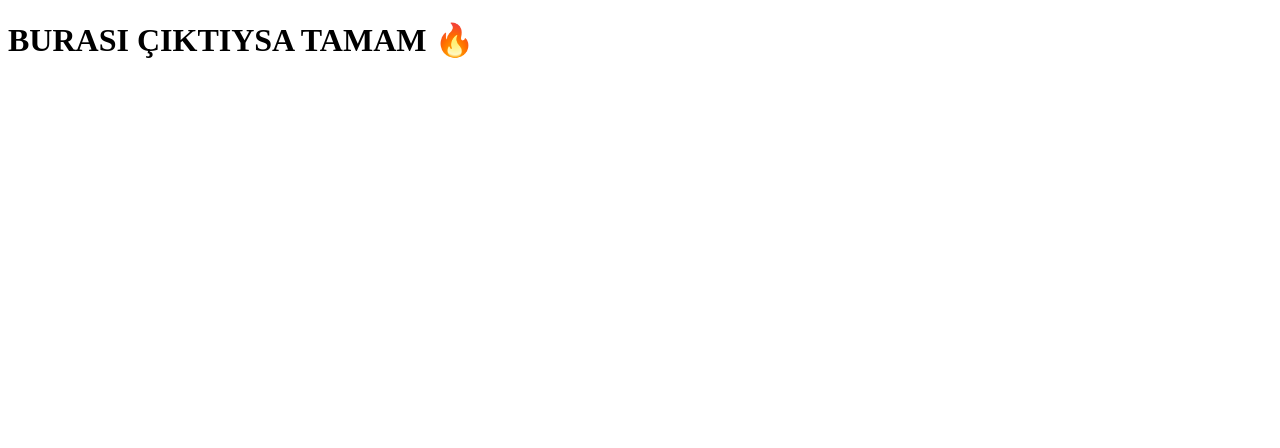
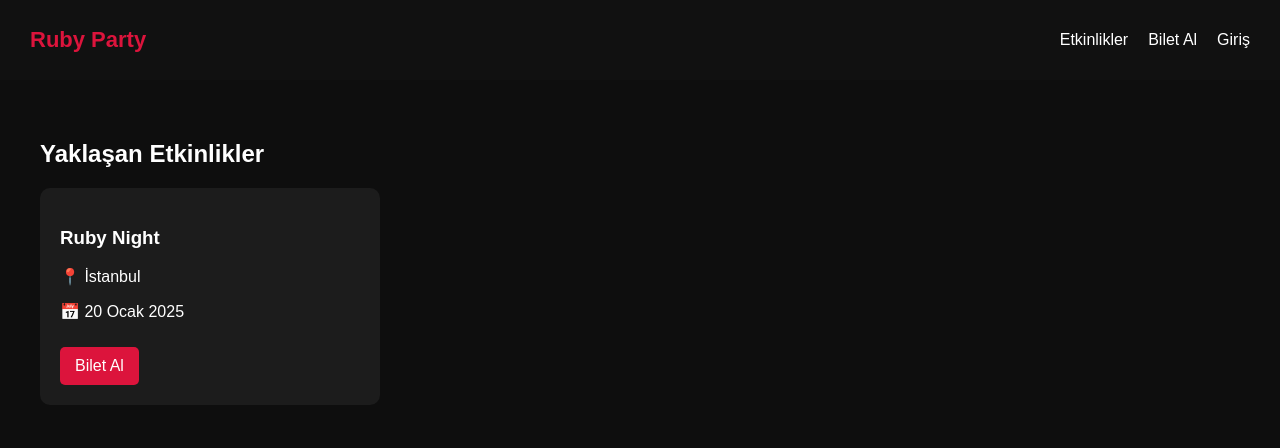
Before and after one commit to MarlBora/rubypartysite, a plain HTML site: page index.html in a window 1280 px wide. Drawn offline with Linux system fonts and the light colour scheme.

Commit message:
navbar ve etkinlik karti

```diff
--- a/css/style.css
+++ b/css/style.css
@@ -0,0 +1,52 @@
+body {
+  margin: 0;
+  font-family: Arial, sans-serif;
+  background: #0e0e0e;
+  color: white;
+}
+
+.navbar {
+  display: flex;
+  justify-content: space-between;
+  align-items: center;
+  padding: 15px 30px;
+  background: #111;
+}
+
+.logo {
+  font-size: 22px;
+  font-weight: bold;
+  color: crimson;
+}
+
+.menu {
+  list-style: none;
+  display: flex;
+  gap: 20px;
+}
+
+.menu a {
+  color: white;
+  text-decoration: none;
+}
+
+.events {
+  padding: 40px;
+}
+
+.event-card {
+  background: #1c1c1c;
+  padding: 20px;
+  border-radius: 10px;
+  max-width: 300px;
+}
+
+.btn {
+  display: inline-block;
+  margin-top: 10px;
+  padding: 10px 15px;
+  background: crimson;
+  color: white;
+  text-decoration: none;
+  border-radius: 5px;
+}
--- a/index.html
+++ b/index.html
@@ -5,6 +5,38 @@
   <title>Ruby Party</title>
 </head>
 <body>
-  <h1>BURASI ÇIKTIYSA TAMAM 🔥</h1>
+  <!DOCTYPE html>
+<html lang="tr">
+<head>
+  <meta charset="UTF-8">
+  <title>Ruby Party</title>
+  <link rel="stylesheet" href="css/style.css">
+</head>
+<body>
+
+  <nav class="navbar">
+    <div class="logo">Ruby Party</div>
+    <ul class="menu">
+      <li><a href="index.html">Etkinlikler</a></li>
+      <li><a href="tickets.html">Bilet Al</a></li>
+      <li><a href="login.html">Giriş</a></li>
+    </ul>
+  </nav>
+
+  <section class="events">
+    <h2>Yaklaşan Etkinlikler</h2>
+
+    <div class="event-card">
+      <h3>Ruby Night</h3>
+      <p>📍 İstanbul</p>
+      <p>📅 20 Ocak 2025</p>
+      <a href="tickets.html" class="btn">Bilet Al</a>
+    </div>
+
+  </section>
+
 </body>
 </html>
+
+</body>
+</html>
```
